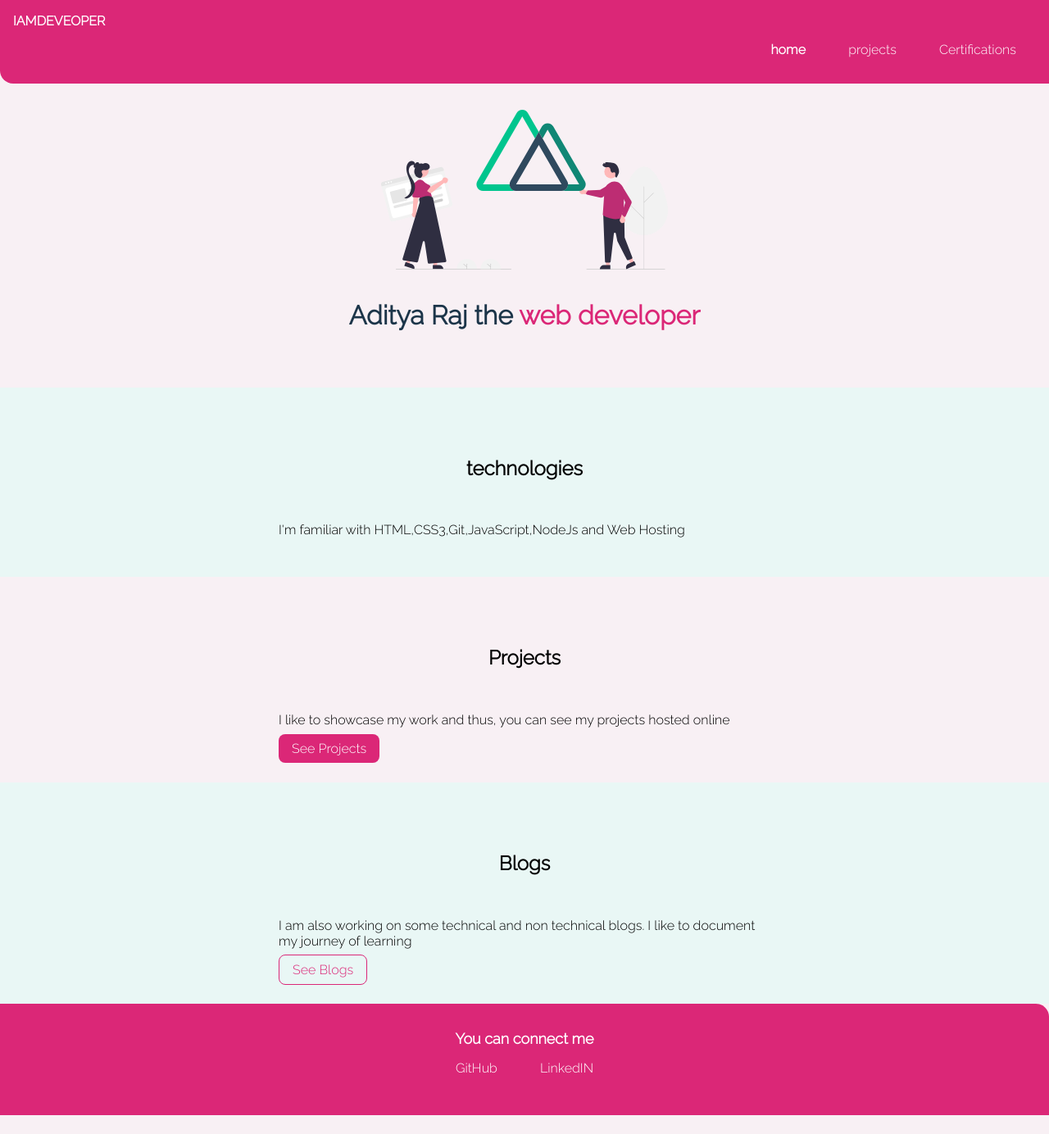
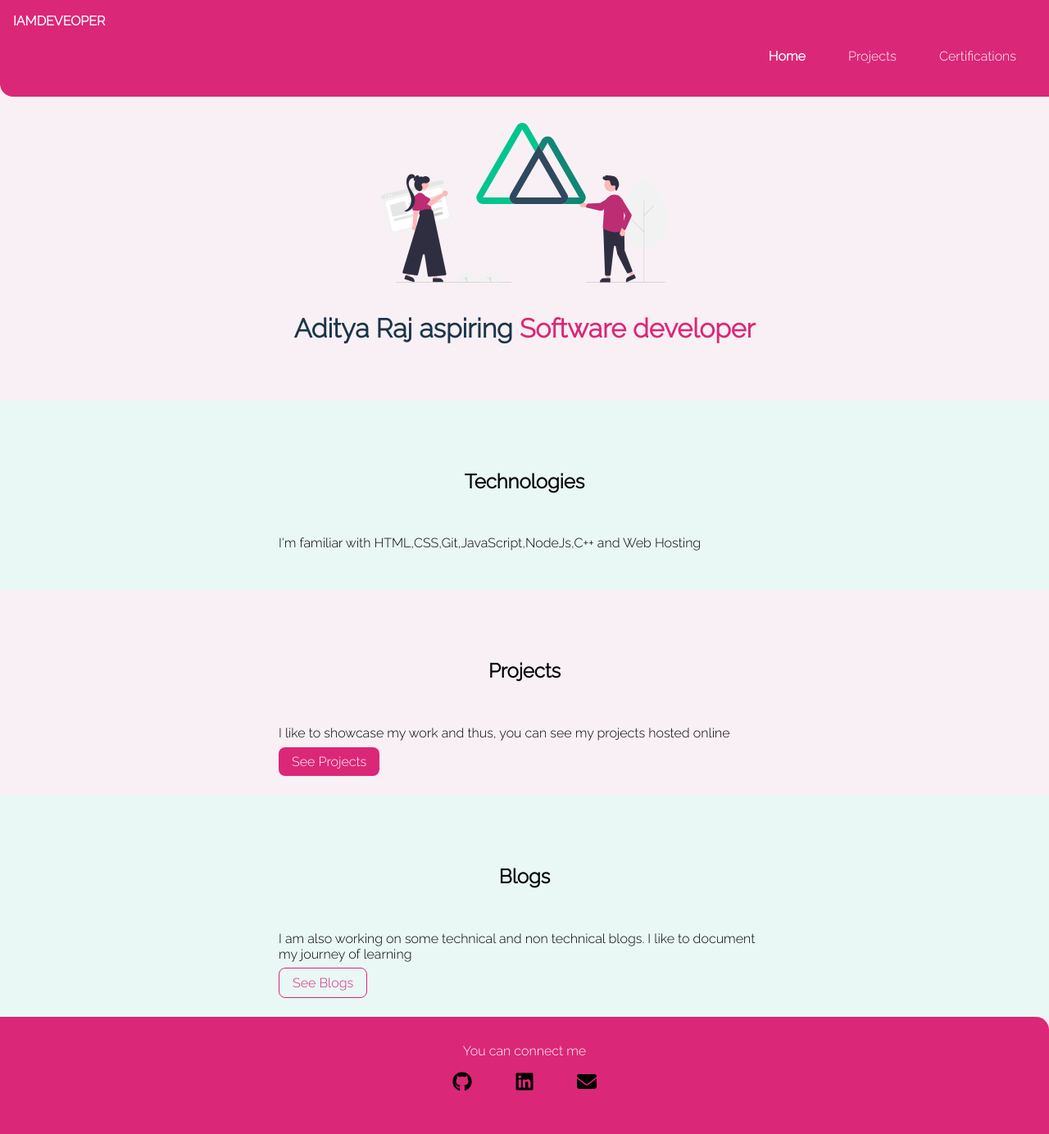
Before and after one commit to aditya11900/1web, a plain HTML site: page index.html in a window 1280 px wide. Shown: the whole page at 82% size. Before the commit the page ends 1361 px from the top, so only its background shows below. Drawn offline with Linux system fonts and the light colour scheme.

Commit message:
some changes and addition of new projects and hove

```diff
--- a/index.html
+++ b/index.html
@@ -12,10 +12,10 @@
         <div class="nav-brand">IAMDEVEOPER </div>
        <ul class="list-non-bullet nav-pills">
         <li class="list-item-inline">
-            <a class="link link-active a-link " href="./index.html">home</a>
+            <a class="link link-active a-link " href="./index.html">Home</a>
         </li>
         <li class="list-item-inline a-link">
-            <a class="link" href="./ls/projects.html">projects</a>
+            <a class="link" href="./ls/projects.html">Projects</a>
         </li>
         <li class="list-item-inline a-link">
             <a class="link" href="./ls/blogs.html">Certifications</a>
@@ -24,12 +24,12 @@
     </nav>
     <header class="hero">
         <img class="hero-img" src="./ls/image/web.svg" alt="">
-        <h1 class="hero-heading"> Aditya Raj the <span class="heading-inverted">web developer</span></h1>
+        <h1 class="hero-heading"> Aditya Raj aspiring <span class="heading-inverted">Software developer</span></h1>
     </header>
     <section class="section ow">
         <div class="container-center">
-        <h1>technologies</h1>
-        <p>I'm familiar with HTML,CSS3,Git,JavaScript,NodeJs and Web Hosting </p>
+        <h1>Technologies</h1>
+        <p>I'm familiar with HTML,CSS,Git,JavaScript,NodeJs,C++ and Web Hosting </p>
         </div>
     </section>
 
@@ -56,8 +56,23 @@
 <footer class="footer ">
     <div class="footer-header">You can connect me</div>
     <ul class="social-links list-non-bullet">
-        <li class="list-item-inline"><a class="link" href="https://github.com/aditya11900">GitHub</a> </li>
-        <li class="list-item-inline"><a class="link" href="https://www.linkedin.com/in/adityaraj-dev">LinkedIN</a> </li>
+        <li class="list-item-inline">
+            <a class="link" href="https://github.com/aditya11900">
+                <img src="./ls/image/github (1).svg" alt="" class="icon">
+            </a>
+        </li>
+        <li class="list-item-inline">
+            <a class="link" href="https://www.linkedin.com/in/adityaraj-dev">
+                <img src="./ls/image/linkedin.svg" alt="" class="icon" >
+            </a>
+        </li>
+
+        <li class="list-item-inline">
+            <a class="link" href="mailto:adityaraj153566@gmail.com">
+                <img src="./ls/image/email.svg" alt="" class="icon">
+            </a>
+        </li>
+
     </ul>
 </footer>
 
--- a/ls/style.css
+++ b/ls/style.css
@@ -24,20 +24,31 @@ hr{
 /** anchor **/
 .navigation a{
     cursor: pointer;
+    position: relative;
+    display: inline-block; /* Display links as blocks for sizing */
+    transition: transform 0.3s ease;
+    /* overflow: hidden; Hide the overflowing link text */
+}
+.navigation a::before,
+.navigation a::after {
+    content: "";
+    position: absolute; /* Position pseudo-elements relative to the link */
+    top: 0;
+    left: 0;
+    width: 100%; /* Full width of the link */
+    height: 100%; /* Full height of the link */
+    background-color: transparent; /* Initial background color */
+    transform: scale(1); /* Initial scale (no zoom) */
+    transition: transform 0.3s ease; /* Smooth transition for zoom effect */
+    z-index: -1; /* Position pseudo-elements below the link content */
+}
+.navigation a:hover::before,
+.navigation a:hover::after {
+    transform: scale(1.2); /* Apply zoom effect on hover */
 }
  .navigation a:hover{
 width: 300px;
-}
-
-.navigation a:hover::before {
-    content: "";
-    /* background-color: green; */
-}
-.navigation a:hover::after{
-    content: "";
-
-    /* background-color: green;}
-     */
+transform: scale(1.2);
 }
 
 .link{
@@ -135,11 +146,27 @@ padding: 2rem;
 }
 .footer .link{
     color: white;
+    font-weight: normal;
+    font-size: 16px;
 }
-.footer .footer-header{
+/* .footer .footer-header{
     font-weight: bold;
     font-size: large;
-}
+} */
 .footer ul{
     padding-inline-start: 0px;
 }
+.footer .link:hover {
+    font-weight: bold; /* Increase font weight on hover */
+    transform: scale(1.1); /* Apply zoom effect on hover */
+}
+.icon {
+    width: 24px; /* Adjust the width as needed */
+    height: 24px; /* Adjust the height as needed */
+    transition: transform 0.3s ease, font-weight 0.3s ease; /* Adding transition for both properties */
+}
+
+.icon:hover {
+    font-weight: bold; /* Increase font weight on hover */
+    transform: scale(1.1); /* Apply zoom effect on hover */
+}
```
Also changed, not shown: ls/blogs.html (+3 -3 lines), ls/component.html (+1 -1 lines), ls/projects.html (+3 -3 lines), ls/image/email.svg (added), ls/image/github (1).svg (added), ls/image/linkedin.svg (added).
